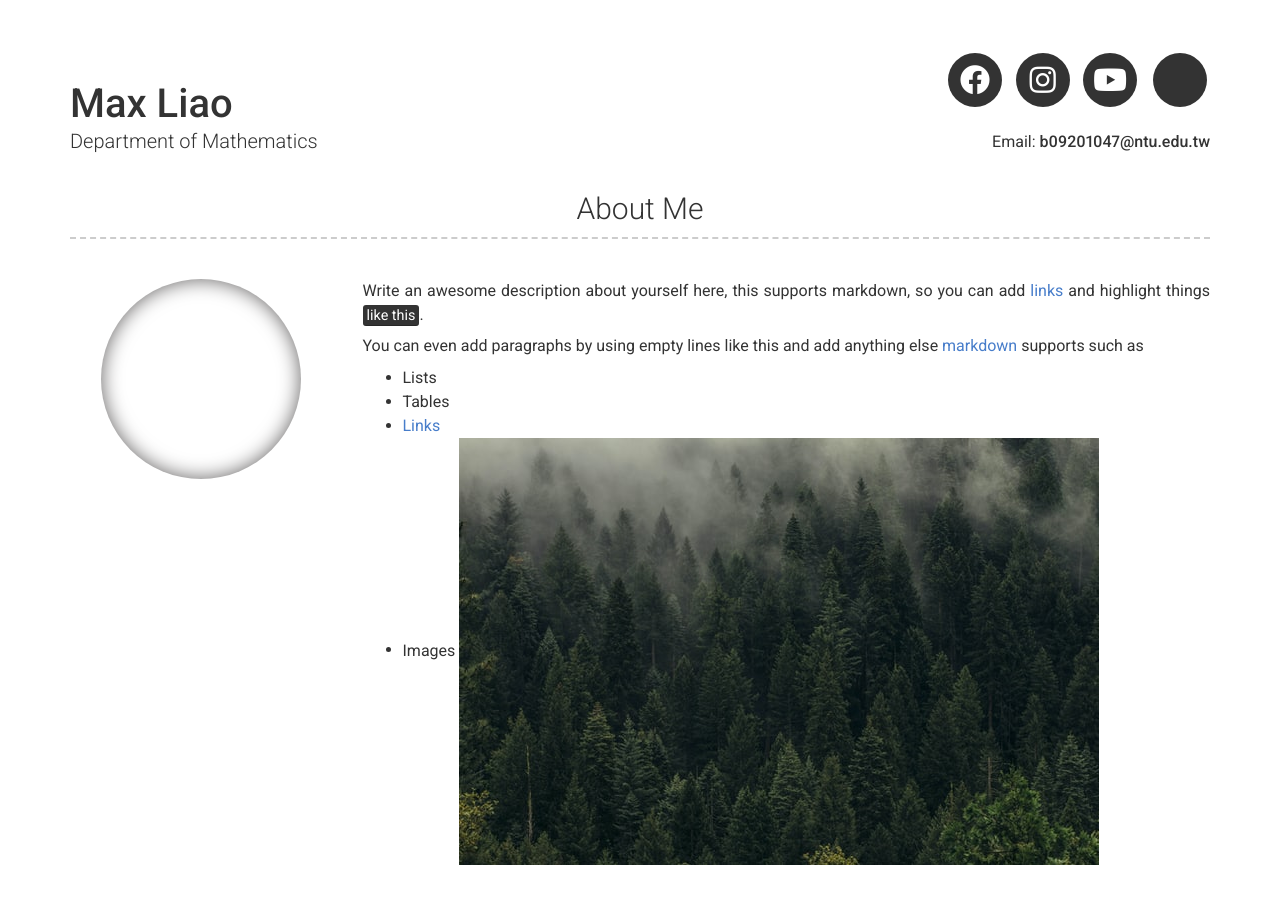
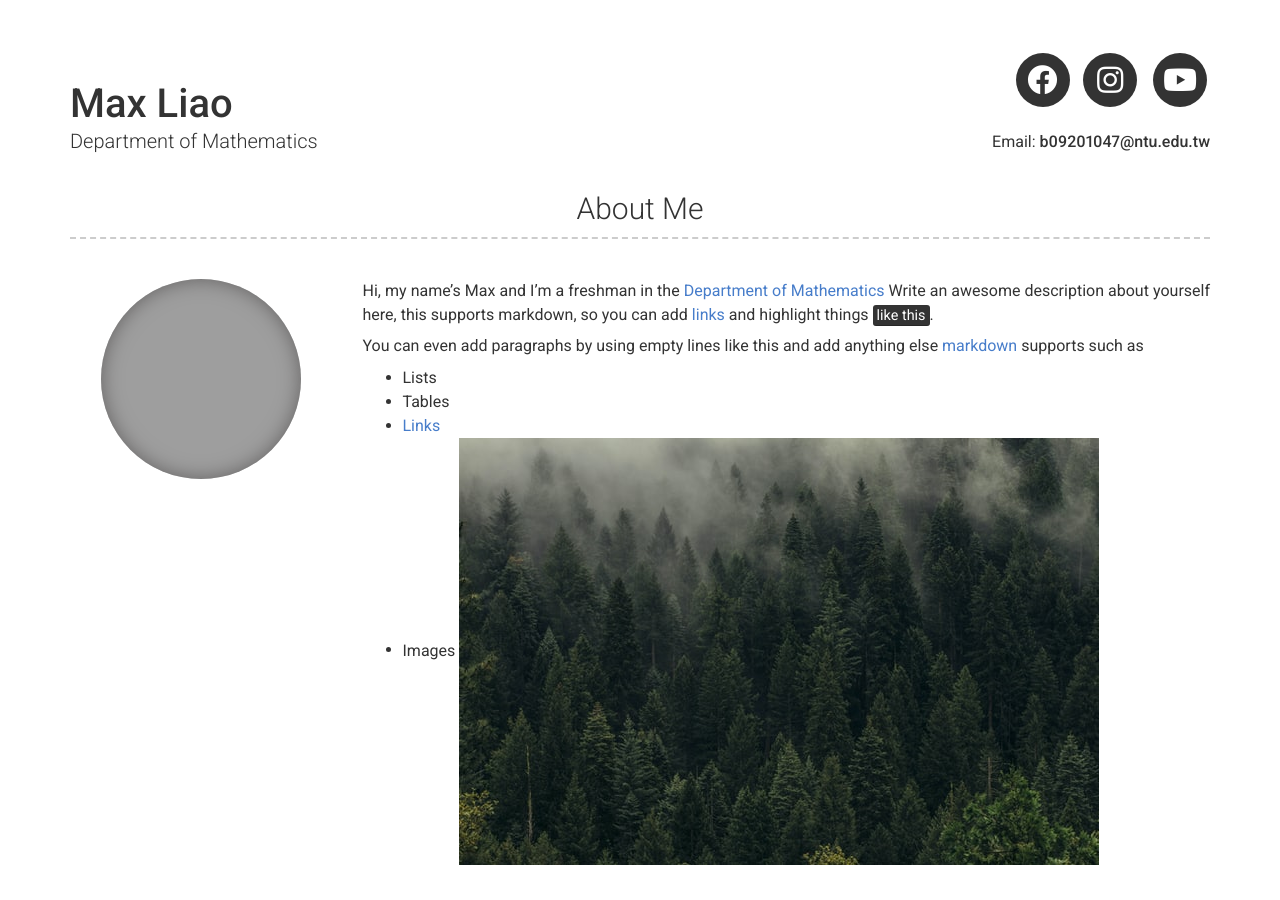
Before and after one commit to max90156/test-website, a Jekyll site: the page built from index.md, in a window 1280 px wide and 900 px high. Built offline with Jekyll 4.4.1, drawn with Linux system fonts in a browser that asks for light colours; nearby versions of some CDN libraries; grey boxes are pictures that could not be loaded.

Commit message:
Update _config.yml

```diff
--- a/_config.yml
+++ b/_config.yml
@@ -29,15 +29,15 @@ instagram_username: liao_maxieee
 #linkedin_username: jekyll
 #xing_username: jekyll
 #pinterest_username: jekyll
-youtube_username: https://www.youtube.com/watch?v=072tU1tamd0&ab_channel=MajimaMajima
+#youtube_username: https://www.youtube.com/watch?v=072tU1tamd0&ab_channel=MajimaMajima
 #googleplus_username: +jekyll
 #orcid_username: 0000-0000-0000-0000
 
 # Additional icon links
 additional_links:
-- title: Link name
-  icon: Font Awesome brand icon name (eg. fab fa-twitter) (https://fontawesome.com/icons?d=gallery&s=brands&m=free)
-  url: Link url (eg. https://google.com)
+- title: YouTube
+  icon: fab fa-youtube
+  url: https://www.youtube.com/watch?v=072tU1tamd0&ab_channel=MajimaMajima
 # - title: another link
 #   icon: font awesome brand icon name (eg. fab fa-twitter) (https://fontawesome.com/icons?d=gallery&s=brands&m=free)
 #   url: Link url (eg. https://google.com)
@@ -50,15 +50,16 @@ additional_links:
 
 # About Section
 # about_title: About Me (Use this to override about section title)
-about_profile_image: Directory of profile image (eg. images/profile.jpg)
+about_profile_image: my_photo.jpg
 about_content: | # this will include new lines to allow paragraphs
+  Hi, my name's Max and I'm a freshman in the [Department of Mathematics](http://www.math.ntu.edu.tw/)
   Write an awesome description about yourself here, this supports markdown, so you can add [links](http://foobar.com) and highlight things <mark>like this</mark>.
 
   You can even add paragraphs by using empty lines like this and add anything else [markdown](https://www.markdownguide.org/getting-started#what-is-markdown) supports such as
     - Lists
     - Tables
     - <a href="google.com">Links</a>
-    - Images ![alt text](/images/landscape-trees.jpg "Trees")
+    - Images ![alt text](/images/landscape-trees.jpg )
 
 content:
   - title: Projects # Title for the section
```
